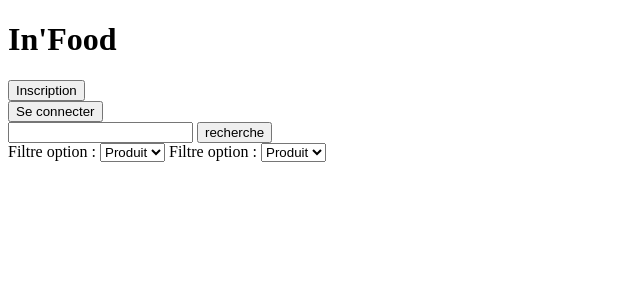
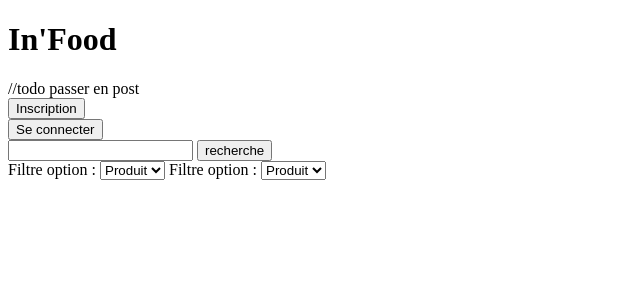
Before and after one commit to Kuinox/InFood, a PHP site: page / in a window 1280 px wide. Shown: the top 300 px of the page, without its empty margins (0-640 px from the left). Run offline with PHP 8.4, Linux system fonts and the light colour scheme.

Commit message:
index ++

```diff
--- a/index.php
+++ b/index.php
@@ -6,6 +6,7 @@
 	</head>
 	<body>
 		<h1>In'Food	</h1>
+//todo passer en post
 		<form action="inscription1.php" method="get">
 			<input type="hidden"/>
 			<input type="submit" name="inscription" value="Inscription"/>
@@ -14,7 +15,7 @@
 			<input type="hidden"/>
 			<input type="submit" name="connexion" value="Se connecter"/>
 		</form>
-		<form action="resultat_de_recherche.php" method="get">
+		<form action="resultat_de_recherche.php" method="POST">
 			<input type="text" name="recherche"/>
 			<input type="submit" name="recherche" value="recherche"/><br>
 			Filtre option :
```
